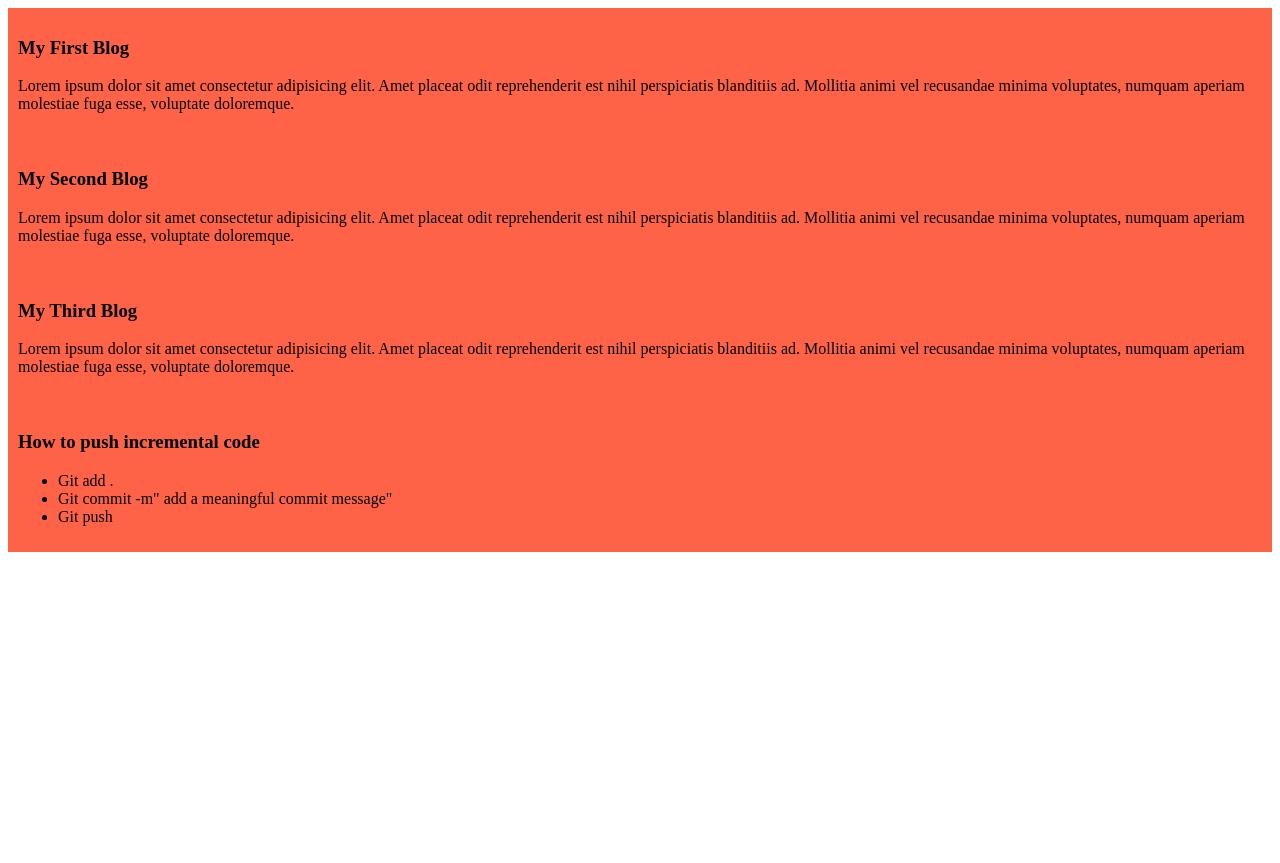
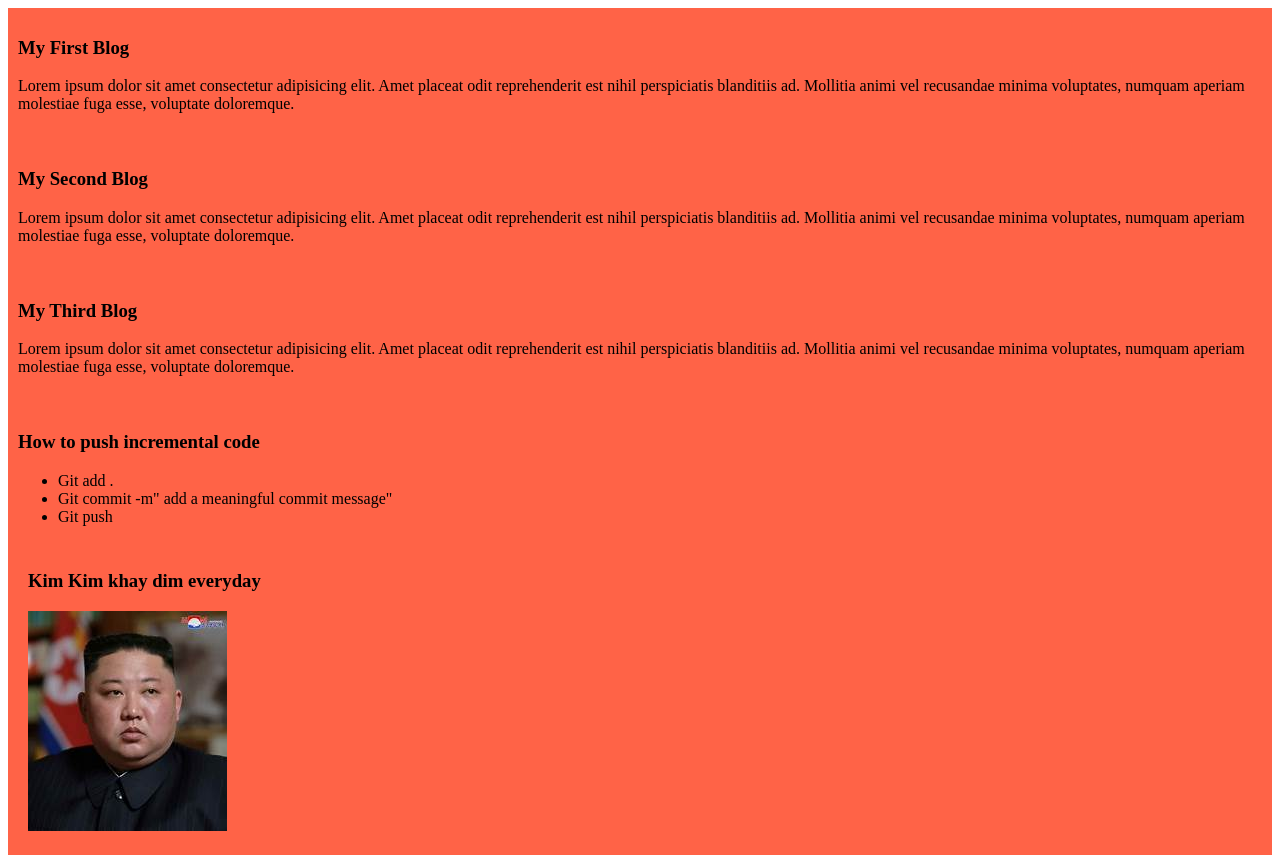
Before and after one commit to shobind/my-simple-website, a plain HTML site: page index.html in a window 1280 px wide. Before the commit the page ends 800 px from the top, so only its background shows below. Drawn offline with Linux system fonts and the light colour scheme.

Commit message:
kim added with a dim

```diff
--- a/index.html
+++ b/index.html
@@ -26,6 +26,10 @@
             <li>Git commit -m" add a meaningful commit message"</li>
             <li>Git push</li>
         </ul>
+        <div>
+            <h3>Kim Kim khay dim everyday</h3>
+            <img src="images/kim.jpg" alt="">
+        </div>
     </div>
 </body>
 </html>
```
Also changed, not shown: images/kim.jpg (added).
